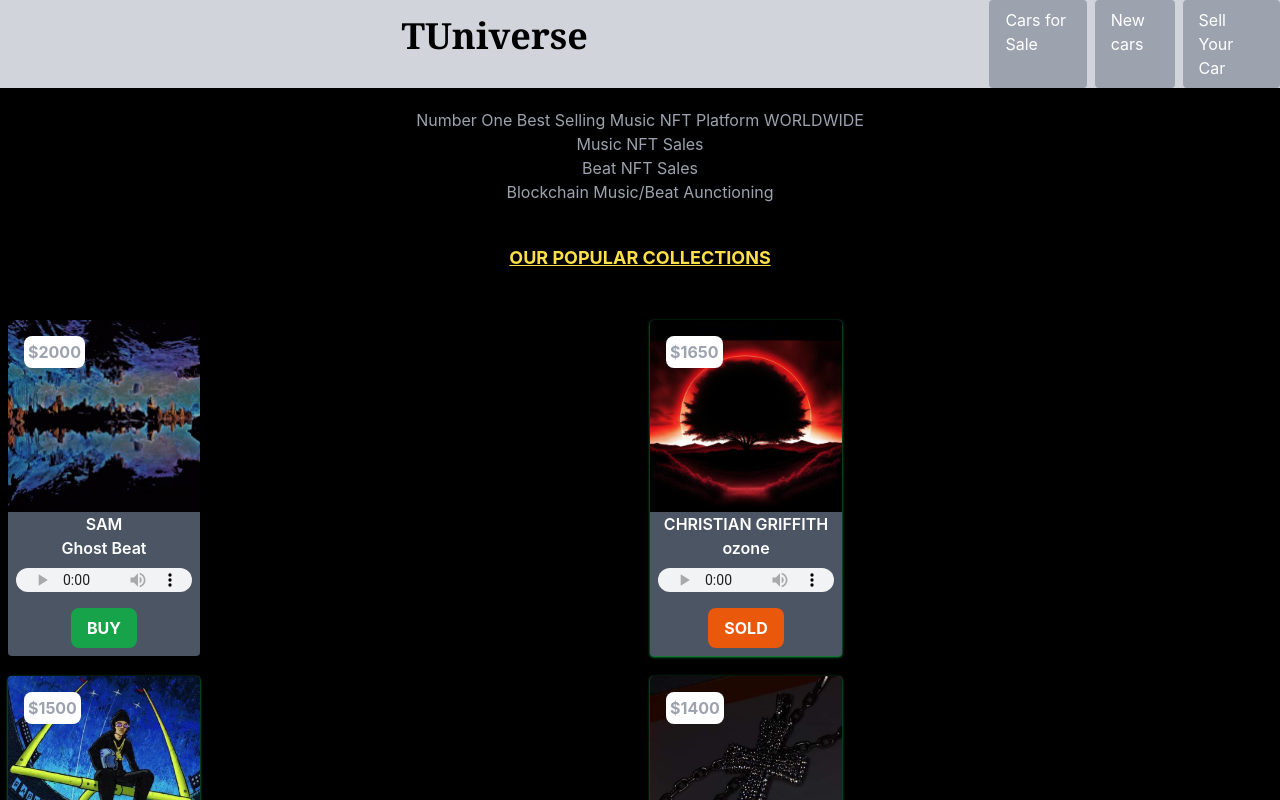
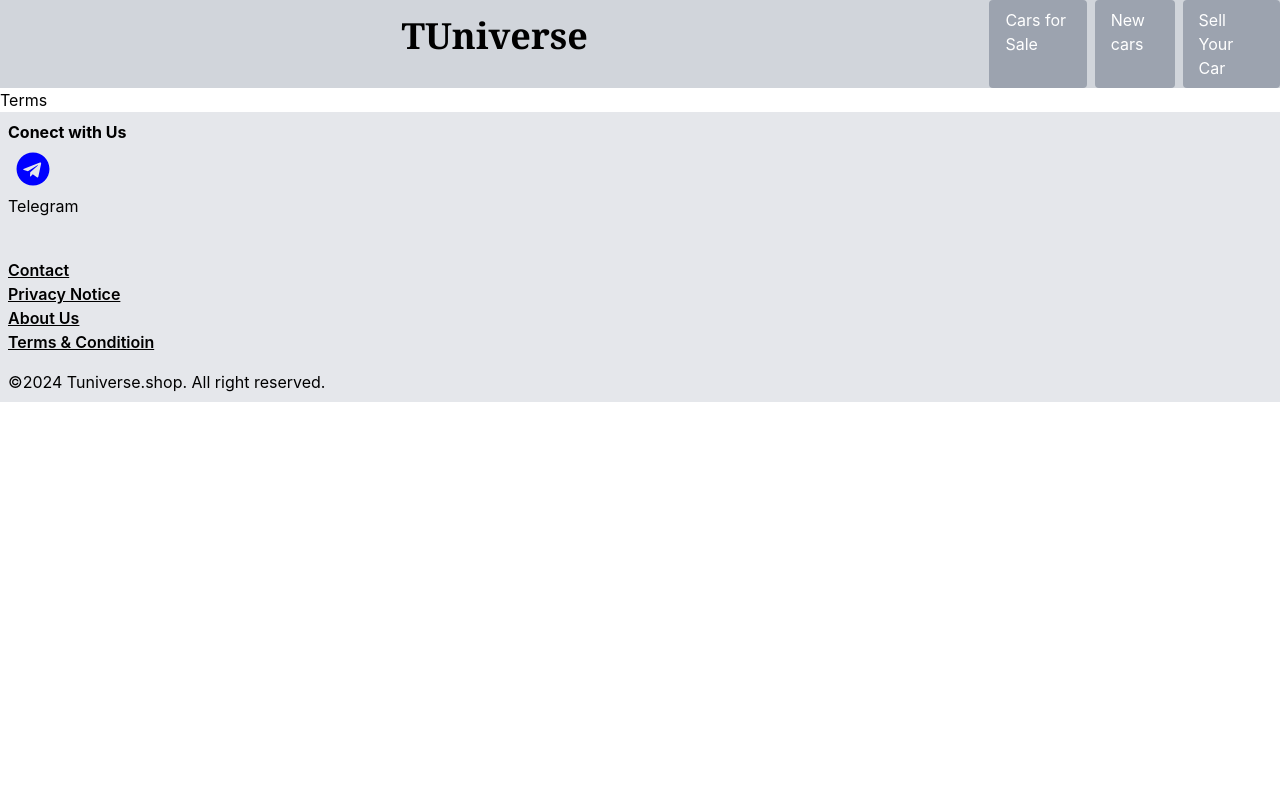
Before and after one commit to Balford387/universss, a React (Create React App) app: page /Terms in a window 1280 px wide. Shown: the top 800 px of the page. Built offline with nearby package versions, Linux system fonts and the light colour scheme.

Commit message:
5th commit

```diff
--- a/src/App.js
+++ b/src/App.js
@@ -1,17 +1,25 @@
 import React from 'react';
 import { BrowserRouter,Routes ,Route } from 'react-router-dom'
-import Navba from './components/Navba';
-import Main from './components/Main';
-import Footer from './components/Footer';
+import Home from './pages/Home';
+import Contact from './pages/Contact';
+import Privacy from './pages/Privacy';
+import Terms from './pages/Terms';
+
 
 
 
 function App() {
   return (
     <div className="App" >
-        <Navba/>
-        <Main/>
-        <Footer/>
+      <BrowserRouter>
+      <Routes>
+        <Route index element={<Home/>}/>
+        <Route path='/Home' element={<Home/>}/>
+        <Route path='/Contact' element={<Contact/>}/>
+        <Route path='/Privacy' element={<Privacy/>}/>
+        <Route path='/Terms' element={<Terms/>}/>
+      </Routes>
+      </BrowserRouter>
     </div>
   );
 }
--- a/src/components/Main.js
+++ b/src/pages/Home.js
@@ -1,9 +1,13 @@
 import  React  from "react";
-import ReactPlayer from 'react-player';
+import Navba from "../components/Navba";
+import Footer from "../components/Footer";
 
-function Main() {
+function Home() {
   return (
+    <div><Navba/>
+
     <div className=" bg-black text-center justify-center pt-5 text-gray-400">
+
       <div>
         <p>Number One Best Selling Music NFT Platform WORLDWIDE</p>
         <p>Music NFT Sales</p>
@@ -175,12 +179,12 @@ function Main() {
             </video>
             <button className="bg-orange-600 font-bold rounded-lg text-black px-4 p-2">SOLD</button>
           </div>
-
         </div>
-
       </div>
+    </div>
+    <Footer/>
     </div>
   );
 }
 
-export default Main;
+export default Home;
--- a/src/pages/contact.js
+++ b/src/pages/contact.js
@@ -1,14 +1,15 @@
 import React from 'react'
 import Navba from '../components/Navba';
+import Footer from '../components/Footer';
 
 function Contact() {
   return (
-    <div>
+    <div className='bg-black'>
         <div>
           <Navba/>
           <div>
             <p>
-
+              Contact page
             </p>
           </div>
           <Footer/>
--- a/src/pages/terms.js
+++ b/src/pages/terms.js
@@ -1,8 +1,14 @@
 import React from 'react'
+import Navba from '../components/Navba';
+import Footer from '../components/Footer';
 
- function T( ) {
+ function Terms ( ) {
   return (
-    <div>terms</div>
+    <div>
+      <Navba/>
+      <div>Terms</div>
+      <Footer/>
+    </div>
   )
 }
 
```
Also changed, not shown: src/components/Footer.js (+7 -13 lines).
